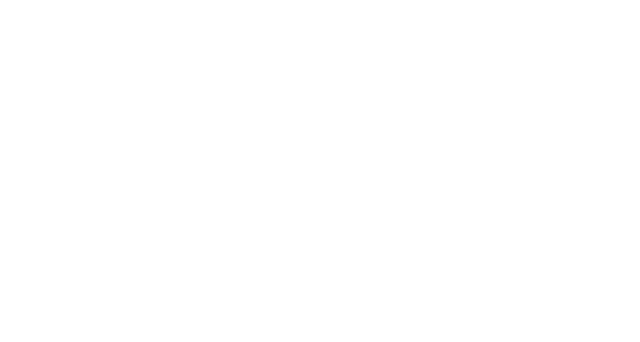
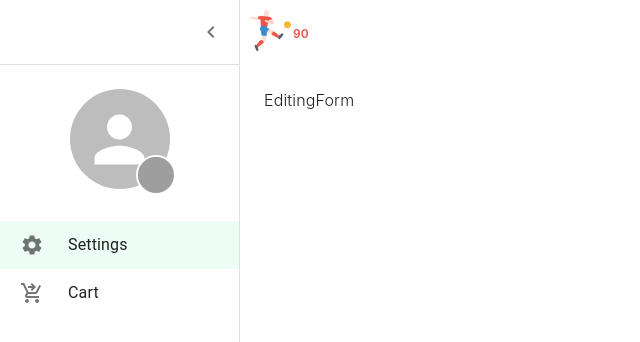
Before and after one commit to moramadan186/field-booking, a React (Create React App) app in the folder client/: page /account/settings in a window 1280 px wide. Before the commit this address had no page. Shown: the top 342 px of the page, without its empty margins (0-640 px from the left). Built offline with nearby package versions, Linux system fonts and the light colour scheme; grey boxes are pictures that could not be loaded.

Commit message:
handle account tabs

```diff
--- a/client/src/App.js
+++ b/client/src/App.js
@@ -60,7 +60,7 @@
                 />
               }
             />
-            <Route path="account" element={<Account />} />
+            <Route path="account/*" element={<Account />} />
           </Routes>
         </Router>
       </ThemeProvider>
--- a/client/src/components/Account/Account.jsx
+++ b/client/src/components/Account/Account.jsx
@@ -1,4 +1,4 @@
-import * as React from "react";
+import React, { useEffect } from "react";
 import { styled, useTheme } from "@mui/material/styles";
 import Box from "@mui/material/Box";
 import MuiDrawer from "@mui/material/Drawer";
@@ -13,12 +13,16 @@
 import ListItemButton from "@mui/material/ListItemButton";
 import ListItemIcon from "@mui/material/ListItemIcon";
 import ListItemText from "@mui/material/ListItemText";
-import InboxIcon from "@mui/icons-material/MoveToInbox";
-import MailIcon from "@mui/icons-material/Mail";
 import "./Account.scss";
 import { Avatar, Badge } from "@mui/material";
 import { Link } from "react-router-dom";
 import Logo from "./../Logo/Logo";
+import ShoppingCartCheckoutIcon from "@mui/icons-material/ShoppingCartCheckout";
+import SettingsIcon from "@mui/icons-material/Settings";
+import { Routes, Route } from "react-router-dom";
+import EditingForm from "./EditingForm";
+import Cart from "./Cart";
+import useWindowDimensions from "./../../hooks/useWindowDimensions";
 
 const drawerWidth = 240;
 
@@ -81,6 +85,31 @@
   const handleDrawerClose = () => {
     setOpen(!open);
   };
+
+  const listBtnStyle = {
+      minHeight: 48,
+      justifyContent: open ? "initial" : "center",
+      px: 2.5,
+    },
+    listIconStyle = {
+      minWidth: 0,
+      mr: open ? 3 : "auto",
+      justifyContent: "center",
+    };
+  const [selectedIndex, setSelectedIndex] = React.useState(0);
+
+  const handleListItemClick = (event, index) => {
+    setSelectedIndex(index);
+  };
+  let { width } = useWindowDimensions();
+  useEffect(() => {
+    if (window.location.pathname === "/account/settings") setSelectedIndex(0);
+    if (window.location.pathname === "/account/cart") setSelectedIndex(1);
+  }, []);
+  useEffect(() => {
+    if (width < 600) setOpen(false);
+    else setOpen(true);
+  }, [width]);
 
   return (
     <Box sx={{ display: "flex" }}>
@@ -148,37 +177,40 @@
           </Badge>
         </Box>
         <List>
-          {["Profile", "Settings", "Password"].map((text, index) => (
-            <ListItemButton
-              key={text}
-              sx={{
-                minHeight: 48,
-                justifyContent: open ? "initial" : "center",
-                px: 2.5,
-              }}
-            >
-              <ListItemIcon
-                sx={{
-                  minWidth: 0,
-                  mr: open ? 3 : "auto",
-                  justifyContent: "center",
-                }}
-              >
-                {index % 2 === 0 ? <InboxIcon /> : <MailIcon />}
-              </ListItemIcon>
-              <ListItemText primary={text} sx={{ opacity: open ? 1 : 0 }} />
-            </ListItemButton>
-          ))}
+          <ListItemButton
+            component={Link}
+            to="/account/settings"
+            selected={selectedIndex === 0}
+            onClick={(event) => handleListItemClick(event, 0)}
+            key={"settings"}
+            sx={listBtnStyle}
+          >
+            <ListItemIcon sx={listIconStyle}>
+              <SettingsIcon />
+            </ListItemIcon>
+            <ListItemText primary={"Settings"} sx={{ opacity: open ? 1 : 0 }} />
+          </ListItemButton>
+          <ListItemButton
+            component={Link}
+            to="/account/cart"
+            selected={selectedIndex === 1}
+            onClick={(event) => handleListItemClick(event, 1)}
+            key={"Cart"}
+            sx={listBtnStyle}
+          >
+            <ListItemIcon sx={listIconStyle}>
+              <ShoppingCartCheckoutIcon />
+            </ListItemIcon>
+            <ListItemText primary={"Cart"} sx={{ opacity: open ? 1 : 0 }} />
+          </ListItemButton>
         </List>
       </Drawer>
       <Box component="main" sx={{ flexGrow: 1, p: 3 }}>
         <DrawerHeader />
-        <Typography paragraph>
-          Lorem ipsum dolor sit amet consectetur adipisicing elit. Voluptate nam
-          accusantium alias, similique debitis adipisci quidem fugit rerum
-          assumenda? Officiis, distinctio placeat. Incidunt itaque error odit,
-          ducimus quae omnis commodi.
-        </Typography>
+        <Routes>
+          <Route path="settings" element={<EditingForm />} />
+          <Route path="cart" element={<Cart />} />
+        </Routes>
       </Box>
     </Box>
   );
--- /dev/null
+++ b/client/src/components/Account/Cart.jsx
@@ -0,0 +1,9 @@
+import React from 'react'
+
+const Cart = () => {
+  return (
+    <div>cart</div>
+  )
+}
+
+export default Cart
--- /dev/null
+++ b/client/src/components/Account/EditingForm.jsx
@@ -0,0 +1,9 @@
+import React from 'react'
+
+const EditingForm = () => {
+  return (
+    <div>EditingForm</div>
+  )
+}
+
+export default EditingForm
```
